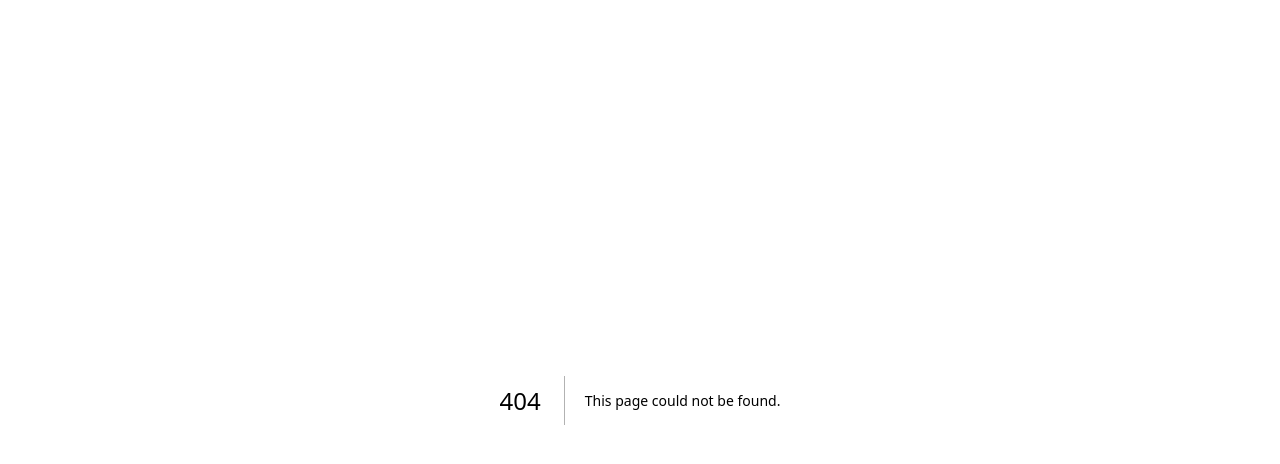
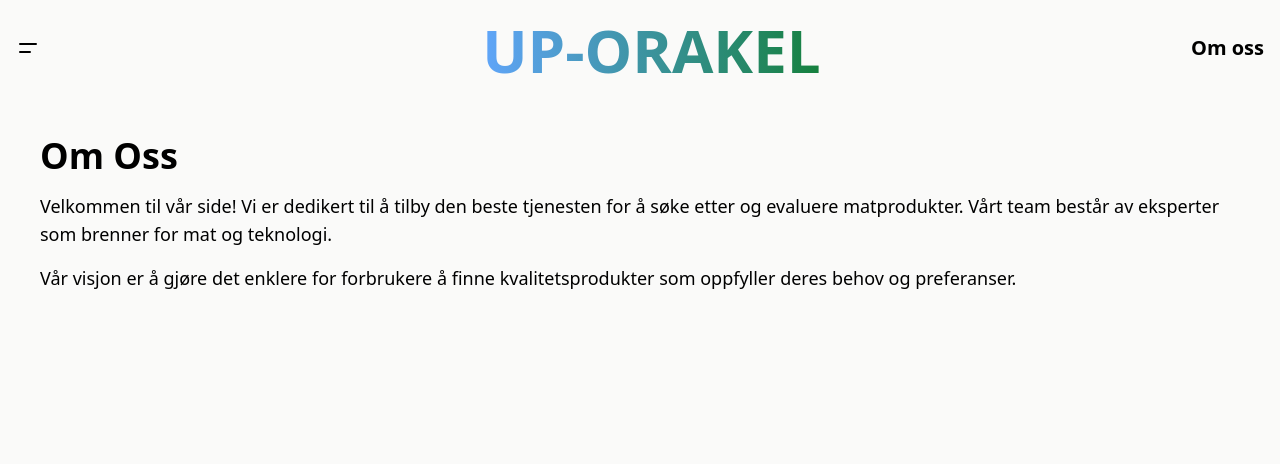
Before and after one commit to Matoppslaget/veivisern-frontend, a Next.js app: page /about in a window 1280 px wide. Before the commit this address had no page. Shown: the top 464 px of the page. Built offline with nearby package versions, Linux system fonts and the light colour scheme.

Commit message:
Fix height and "Om oss" page

```diff
--- a/components/page_components/NavBar.tsx
+++ b/components/page_components/NavBar.tsx
@@ -3,7 +3,7 @@ import Header from './Header';
 
 const Navbar = () => {
     return (
-        <nav className="flex justify-between px-4 py-5 bg-stone-50">
+        <nav className="h-24 flex justify-between px-4 py-5 bg-stone-50">
             <button type="button" className="w-24 h-auto focus:ring-white hover:opacity-50 active:opacity-50">
                 <svg className="w-6 h-6 ">
                     <path d="M3 8a1 1 0 0 1 1-1h16a1 1 0 1 1 0 2H4a1 1 0 0 1-1-1m0 8a1 1 0 0 1 1-1h10a1 1 0 1 1 0 2H4a1 1 0 0 1-1-1" ></path>
--- /dev/null
+++ b/pages/about.tsx
@@ -0,0 +1,23 @@
+// pages/OmOss.tsx
+import Navbar from '@/components/page_components/NavBar';
+
+const AboutPage = () => {
+  return (
+    <div className="container mx-auto">
+      <div className="flex flex-col h-screen overflow-y-auto bg-stone-50">
+        <Navbar />
+        <div className="flex-grow p-10">
+          <h1 className="text-4xl font-bold">Om Oss</h1>
+          <p className="mt-4 text-lg">
+            Velkommen til vår side! Vi er dedikert til å tilby den beste tjenesten for å søke etter og evaluere matprodukter. Vårt team består av eksperter som brenner for mat og teknologi.
+          </p>
+          <p className="mt-4 text-lg">
+            Vår visjon er å gjøre det enklere for forbrukere å finne kvalitetsprodukter som oppfyller deres behov og preferanser.
+          </p>
+        </div>
+      </div>
+    </div>
+  );
+};
+
+export default AboutPage;
--- a/pages/index.tsx
+++ b/pages/index.tsx
@@ -8,27 +8,27 @@ import SendButton from '@/components/page_components/SendButton';
 
 
 /**
+ * TODO:
+ * - fix width of components in list. Now they expand
+ * Make "Om oss" page
+ * Make Sidebar open and close
+*/
+
+/**
  * The Home component is the main component of the application.
  * It renders the navbar, chat history, input field and send button.
  * It also handles the submission of the input field and fetches products and evaluations from the backend.
  */
 const Home = () => {
   // State variables
-
-  // The input value from the user
   const [inputValue, setInputValue] = useState('');
-  // The counter for unique keys of chat messages
   const [renderKeyCounter, setRenderKeyCounter] = useState<number>(1000000);
-  // The log of all chat messages
   const [chatLog, setChatLog] = useState<Message[]>([]);
-  // The flag indicating if the application is currently searching for products
   const [isSearching, setIsSearching] = useState<boolean>(false);
-  // The flag indicating if the application is currently evaluating products
   const [isProductsToEval, setIsProductsToEval] = useState<boolean>(false);
 
   // Effect hook that runs when isProductsToEval changes
   useEffect(() => {
-    // Currently empty
   }, [isProductsToEval]);
 
   /**
@@ -36,25 +36,16 @@ const Home = () => {
    * @param event - The submit event
    */
   const handleSubmit = async (event: any) => {
-    // Reset the input value
     setInputValue('');
-    // Set the searching flag to true
     setIsSearching(true);
-    // Prevent the default form submission
     event.preventDefault();
-    // Add the user message to the chat log
     setChatLog((prevChatLog) => [...prevChatLog, { renderKey: renderKeyCounter, type: "user", message: inputValue }]);
-    // Fetch products from the backend and evaluate them
     const products: KassalappProduct[] = await fetchKassalappProducts(inputValue);
-    // Set the productsToEval flag to true
     setIsProductsToEval(() => true);
-    // If there are products, evaluate them and update the chat log
     if (products && products.length > 0) {
       setIsSearching(() => true);
-      // Create product skeleton messages
       const productSceletonMessages: Message[] = products.map(product => ({ renderKey: renderKeyCounter + product.id, type: "product", message: "", product: product, evaluated: false }))
       setChatLog(prevChatLog => [...prevChatLog, ...productSceletonMessages]);
-      // Evaluate the products and update the chat log
       Promise.all(products.map(async (product) => {
         try {
           const evaluatedProduct: KassalappProduct = await fetchUpEvaluation(product);
@@ -66,7 +57,6 @@ const Home = () => {
           setChatLog(prevChatLog => [...prevChatLog, errorMessage]);
         }
       })).then(() => {
-        // Reset the productsToEval flag and increment the render key counter
         setIsProductsToEval(() => false)
         setRenderKeyCounter((prevRenderKeyCounter) => prevRenderKeyCounter + 1000000);
       }
@@ -121,10 +111,8 @@ const Home = () => {
     <div className="container mx-auto">
       <div className="flex flex-col h-screen overflow-y-auto bg-stone-50">
         <Navbar />
-        {/* Render the searching animation if the application is searching for products */}
-        <div className="fixed top-0 left-0 right-0 z-50">
+        <div className="fixed top-24 left-0 right-0 z-50">
           {isSearching && <SearchingAnimation spinnerText='Søker etter produkter..' />}
-          {/* Render the searching animation if the application is evaluating products */}
           {isProductsToEval && <SearchingAnimation spinnerText='Evaluerer produkter..' />}
         </div>
         {/* Render the chat history */}
```
